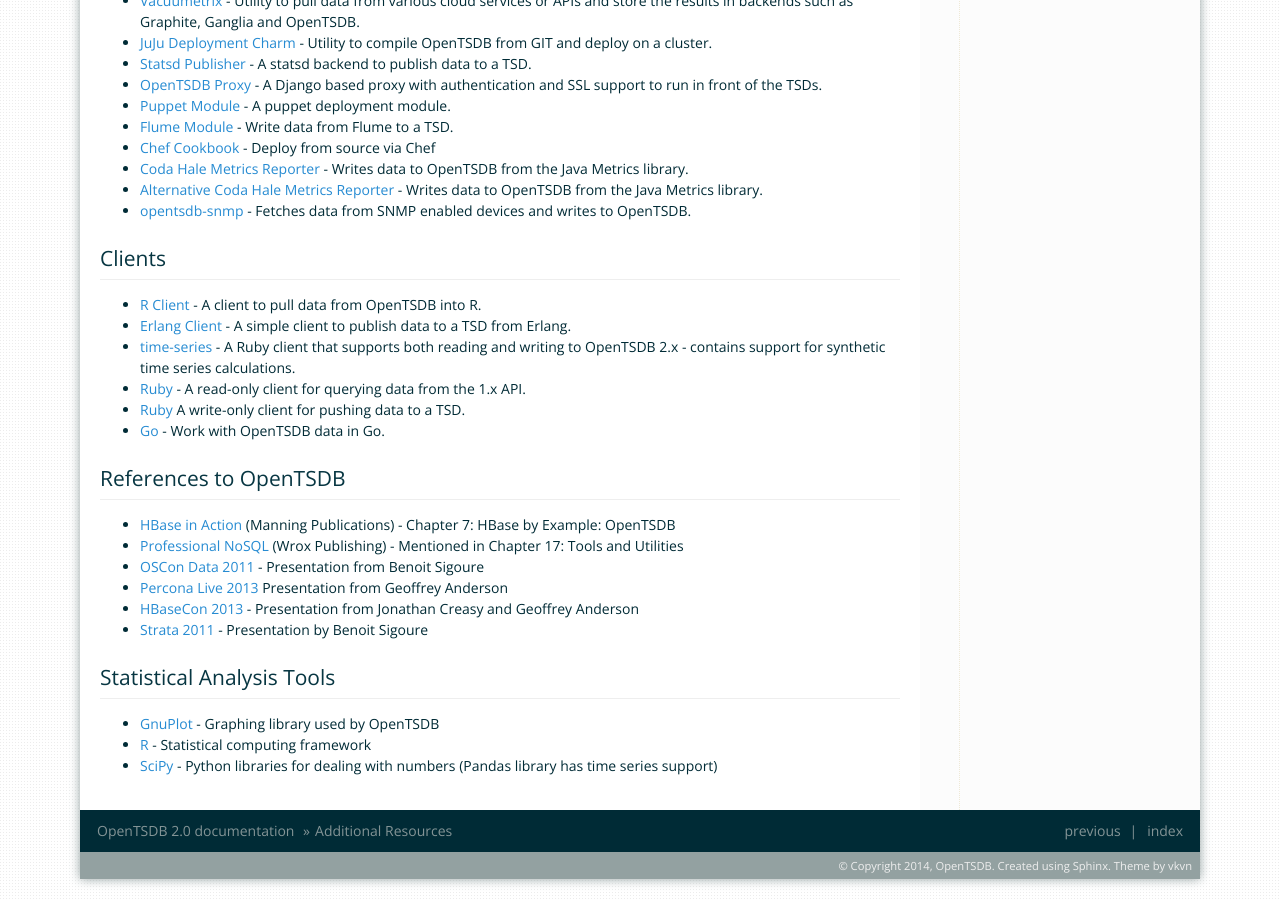
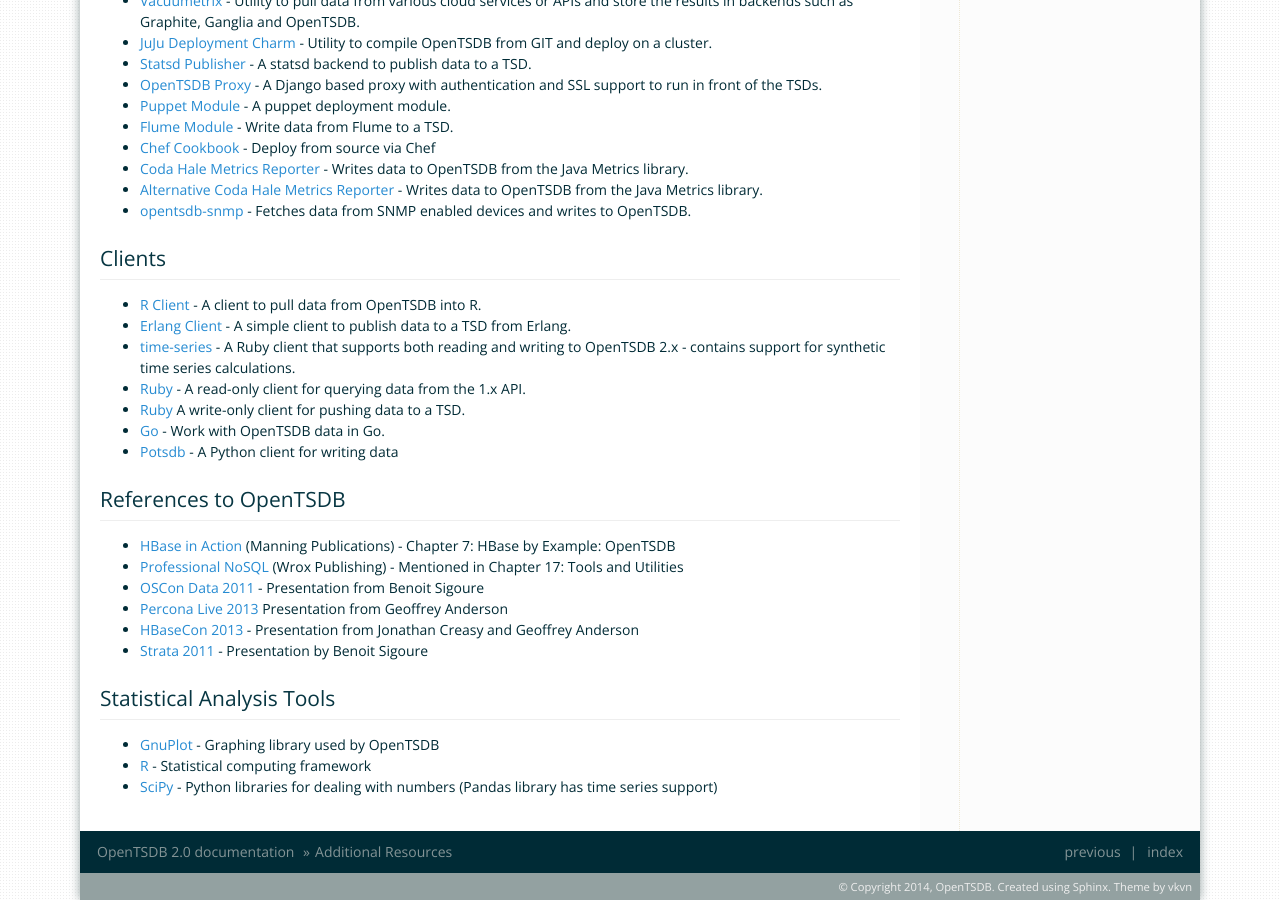
Before and after one commit to OpenTSDB/opentsdb.net, a Sphinx documentation site: the page built from docs/source/resources.rst, in a window 1280 px wide and 900 px high, scrolled down 854 px. Built offline with Sphinx 7.4.7, drawn with Linux system fonts in a browser that asks for light colours.

Commit message:
Add Potsdb client link

```diff
--- a/docs/source/resources.rst
+++ b/docs/source/resources.rst
@@ -48,6 +48,7 @@
 * `Ruby <https://github.com/j05h/continuum>`_ - A read-only client for querying data from the 1.x API.
 * `Ruby <https://github.com/johnewart/ruby-opentsdb>`_ A write-only client for pushing data to a TSD.
 * `Go <https://github.com/bzub/go-opentsdb>`_ - Work with OpenTSDB data in Go.
+* `Potsdb <https://pypi.python.org/pypi/potsdb>`_ - A Python client for writing data
 
 References to OpenTSDB
 ^^^^^^^^^^^^^^^^^^^^^^
```
Also changed, not shown: 4 other files.
